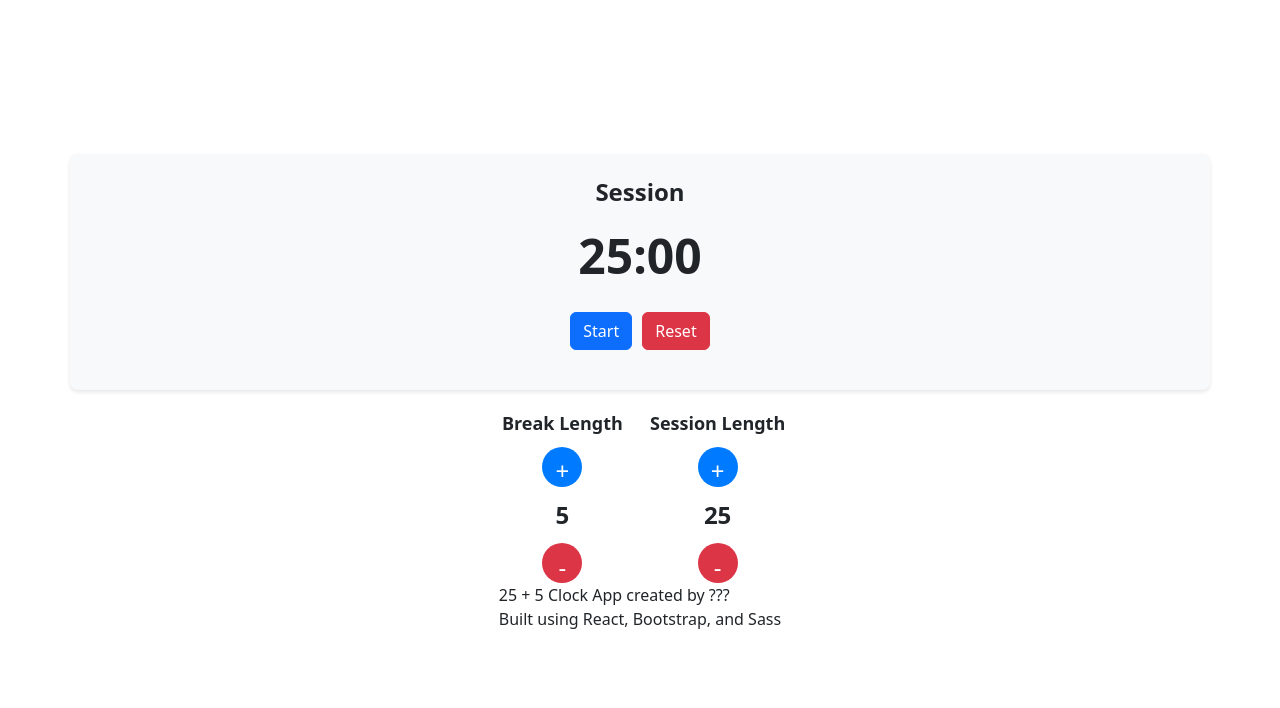
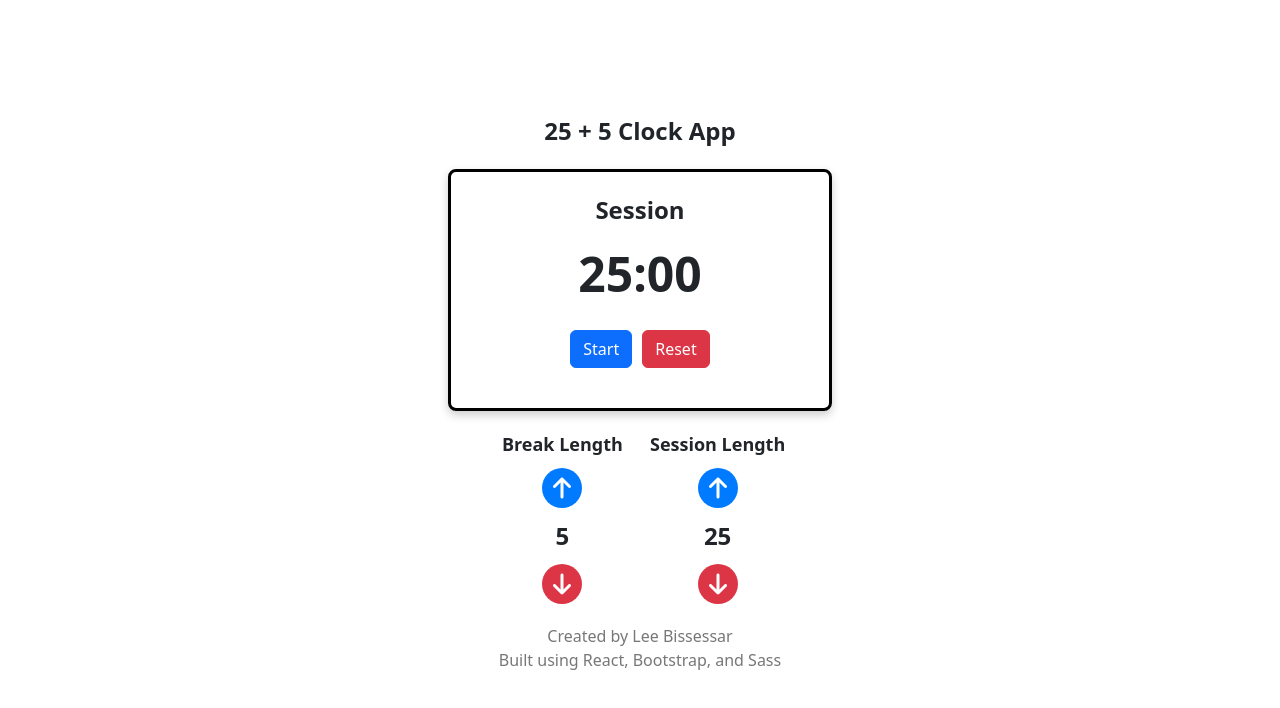
Before and after one commit to leebissessar5/FCC-Front-End-Development-Libraries-Projects, a React (Create React App) app in the folder pomodoro-clock/: page / in a window 1280 px wide. Shown: the top 708 px of the page. Built offline with nearby package versions, Linux system fonts and the light colour scheme.

Commit message:
add button icons

```diff
--- a/pomodoro-clock/package.json
+++ b/pomodoro-clock/package.json
@@ -3,6 +3,9 @@
   "version": "0.1.0",
   "private": true,
   "dependencies": {
+    "@fortawesome/fontawesome-svg-core": "^6.4.0",
+    "@fortawesome/free-solid-svg-icons": "^6.4.0",
+    "@fortawesome/react-fontawesome": "^0.2.0",
     "@reduxjs/toolkit": "^1.9.5",
     "@testing-library/jest-dom": "^5.16.5",
     "@testing-library/react": "^13.4.0",
--- a/pomodoro-clock/src/App.js
+++ b/pomodoro-clock/src/App.js
@@ -2,6 +2,7 @@ import './App.scss'
 import { useSelector, useDispatch } from 'react-redux'
 import { useState, useEffect } from 'react'
 import {
+    setTimer,
     resetTimers,
     decrementTimer,
     incrementBreak,
@@ -46,15 +47,65 @@ const App = () => {
         event.preventDefault()
 
         setReset(true)
+        setStart(false)
         dispatch(resetTimers())
+    }
+
+    const handleSessionIncrement = () => {
+        if (!start) {
+            if (timer.mode === 'SESSION') {
+                dispatch(incrementSession())
+                dispatch(setTimer({ mins: timer.sessionLength + 1, secs: 0 }))
+            } else {
+                dispatch(incrementSession())
+            }
+        }
+    }
+
+    const handleSessionDecrement = () => {
+        if (!start && timer.sessionLength > 1) {
+            if (timer.mode === 'SESSION') {
+                dispatch(decrementSession())
+                dispatch(setTimer({ mins: timer.sessionLength - 1, secs: 0 }))
+            } else {
+                dispatch(decrementSession())
+            }
+        }
+    }
+
+    const handleBreakIncrement = () => {
+        if (!start) {
+            if (timer.mode === 'BREAK') {
+                dispatch(incrementBreak())
+                dispatch(setTimer({ mins: timer.breakLength + 1, secs: 0 }))
+            } else {
+                dispatch(incrementBreak())
+            }
+        }
+    }
+
+    const handleBreakDecrement = () => {
+        if (!start && timer.breakLength > 1) {
+            if (timer.mode === 'BREAK') {
+                dispatch(decrementBreak())
+                dispatch(setTimer({ mins: timer.breakLength - 1, secs: 0 }))
+            } else {
+                dispatch(decrementBreak())
+            }
+        }
+    }
+
+    const getTimerLabel = () => {
+        return timer.mode === 'SESSION' ? 'Session' : 'Break'
     }
 
     return (
         <div className="App">
+            <div className="header">25 + 5 Clock App</div>
             <div className="container">
                 <div className="timer-section">
                     <div id="timer-label" className="timer-label">
-                        Session
+                        {getTimerLabel()}
                     </div>
                     <div className="time-left">
                         {`${timer.mins}:${
@@ -79,14 +130,13 @@ const App = () => {
                     </div>
                 </div>
             </div>
-
             <div className="length-control-box">
                 <div className="length-control-container">
                     <LengthControl
                         label="Break Length"
                         length={timer.breakLength}
-                        onIncrement={() => dispatch(incrementBreak())}
-                        onDecrement={() => dispatch(decrementBreak())}
+                        onIncrement={handleBreakIncrement}
+                        onDecrement={handleBreakDecrement}
                         ids={{
                             header: 'break-label',
                             body: 'break-length',
@@ -98,8 +148,8 @@ const App = () => {
                     <LengthControl
                         label="Session Length"
                         length={timer.sessionLength}
-                        onIncrement={() => dispatch(incrementSession())}
-                        onDecrement={() => dispatch(decrementSession())}
+                        onIncrement={handleSessionIncrement}
+                        onDecrement={handleSessionDecrement}
                         ids={{
                             header: 'session-label',
                             body: 'session-length',
--- a/pomodoro-clock/src/App.scss
+++ b/pomodoro-clock/src/App.scss
@@ -13,10 +13,12 @@
     flex-direction: column;
     align-items: center;
     justify-content: center;
-    background-color: #f8f9fa;
+    background-color: transparent;
     padding: 20px;
     border-radius: 8px;
-    box-shadow: 0px 2px 4px rgba(0, 0, 0, 0.1);
+    box-shadow: 0px 4px 10px rgba(0, 0, 0, 0.2);
+    border: 3px solid #000;
+    width: 30%;
 }
 
 .timer-section {
@@ -88,8 +90,24 @@
     border: none;
     background-color: #007bff;
     color: #ffffff;
+    display: flex;
+    align-items: center;
+    justify-content: center;
 }
 
 .decrement-button {
     background-color: #dc3545;
 }
+
+.header {
+    font-size: 24px;
+    font-weight: bold;
+    margin-bottom: 20px;
+}
+
+.footer {
+    font-size: 16px;
+    text-align: center;
+    margin-top: 20px;
+    color: #777;
+}
--- a/pomodoro-clock/src/components/Footer.js
+++ b/pomodoro-clock/src/components/Footer.js
@@ -1,6 +1,6 @@
 const Footer = () => (
     <div className="footer">
-        25 + 5 Clock App created by ???
+        Created by Lee Bissessar
         <p>Built using React, Bootstrap, and Sass</p>
     </div>
 )
--- a/pomodoro-clock/src/components/LengthControl.js
+++ b/pomodoro-clock/src/components/LengthControl.js
@@ -1,3 +1,6 @@
+import { FontAwesomeIcon } from '@fortawesome/react-fontawesome'
+import { faArrowUp, faArrowDown } from '@fortawesome/free-solid-svg-icons'
+
 const LengthControl = ({ label, length, onIncrement, onDecrement, ids }) => {
     const { header, body, increment, decrement } = ids
     return (
@@ -11,7 +14,7 @@ const LengthControl = ({ label, length, onIncrement, onDecrement, ids }) => {
                     id={increment}
                     onClick={onIncrement}
                 >
-                    +
+                    <FontAwesomeIcon icon={faArrowUp} />
                 </button>
                 <span className="length-value" id={body}>
                     {length}
@@ -21,7 +24,7 @@ const LengthControl = ({ label, length, onIncrement, onDecrement, ids }) => {
                     id={decrement}
                     onClick={onDecrement}
                 >
-                    -
+                    <FontAwesomeIcon icon={faArrowDown} />
                 </button>
             </div>
         </div>
--- a/pomodoro-clock/src/reducers/timerReducer.js
+++ b/pomodoro-clock/src/reducers/timerReducer.js
@@ -7,21 +7,44 @@ const timerSlice = createSlice({
         secs: 0,
         sessionLength: 25,
         breakLength: 5,
+        mode: 'SESSION',
     },
     reducers: {
         resetTimers(_state, _action) {
-            return { mins: 25, secs: 0, sessionLength: 25, breakLength: 5 }
+            return {
+                mins: 25,
+                secs: 0,
+                sessionLength: 25,
+                breakLength: 5,
+                mode: 'SESSION',
+            }
         },
         setTimer(state, action) {
-            return { ...state, mins: action.mins, secs: action.secs }
+            return {
+                ...state,
+                mins: action.payload.mins,
+                secs: action.payload.secs,
+            }
         },
         decrementTimer(state, _action) {
-            const secs = state.secs + state.mins * 60 - 1
-            return {
-                ...state,
-                mins: Math.floor(secs / 60),
-                secs: secs % 60,
+            let { mins, secs, mode } = state
+            const totalSecs = mins * 60 + secs - 1
+
+            if (totalSecs < 0) {
+                if (mode === 'SESSION') {
+                    mins = state.breakLength
+                    mode = 'BREAK'
+                } else {
+                    mins = state.sessionLength
+                    mode = 'SESSION'
+                }
+                secs = 0
+            } else {
+                mins = Math.floor(totalSecs / 60)
+                secs = totalSecs % 60
             }
+
+            return { ...state, mins, secs, mode }
         },
         incrementSession(state, _action) {
             if (state.sessionLength < 60) {
```
Also changed, not shown: 1 other file (tests, documents, lock files or other folders).
